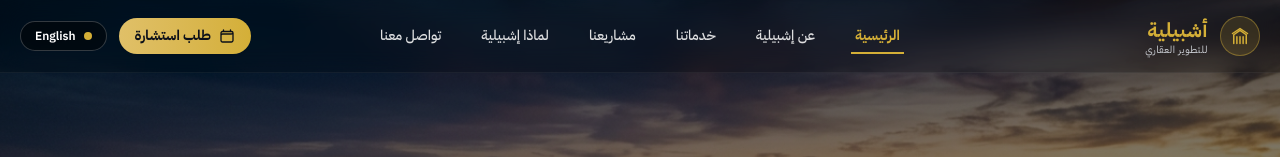
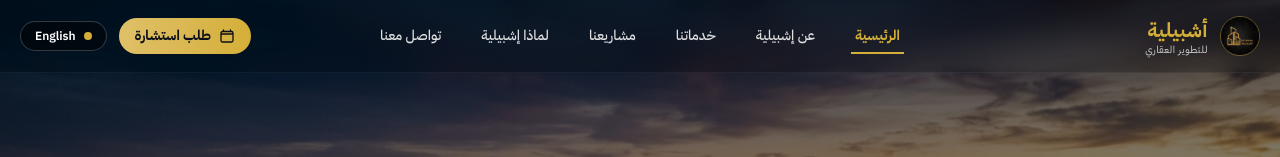
Before and after one commit to mstfyshrqawy520-alt/website_ishbilia, a Next.js app: page / in a window 1280 px wide. Shown: the top 157 px of the page. Built offline with nearby package versions, Linux system fonts and the light colour scheme.

Commit message:
feat: use real Ishbilia company logo in header and footer

```diff
--- a/src/components/layout/Header.tsx
+++ b/src/components/layout/Header.tsx
@@ -92,10 +92,15 @@ export default function Header() {
               id="header-logo"
               onClick={() => setMobileOpen(false)}
             >
-              <div className="w-10 h-10 rounded-full bg-ish-gold/15 border border-ish-gold/40 flex items-center justify-center text-ish-gold shrink-0 group-hover:scale-105 transition-transform">
-                <svg className="w-5 h-5 fill-none stroke-current stroke-[1.8]" viewBox="0 0 24 24">
-                  <path strokeLinecap="round" strokeLinejoin="round" d="M12 21v-8.25M15.75 21v-8.25M8.25 21v-8.25M3 9l9-6 9 6m-1.5 12V10.5m-15 10.5V10.5m0 0L12 5.25l7.5 5.25" />
-                </svg>
+              <div className="relative w-10 h-10 rounded-full overflow-hidden border border-ish-gold/40 shrink-0 group-hover:scale-105 transition-transform">
+                <Image
+                  src="/images/logo.jpg"
+                  alt="Ishbilia Logo"
+                  fill
+                  className="object-cover"
+                  sizes="40px"
+                  priority
+                />
               </div>
               <div className="flex flex-col">
                 <span className="text-ish-gold font-bold text-lg sm:text-xl tracking-wide leading-tight group-hover:text-ish-gold-light transition-colors">
```
